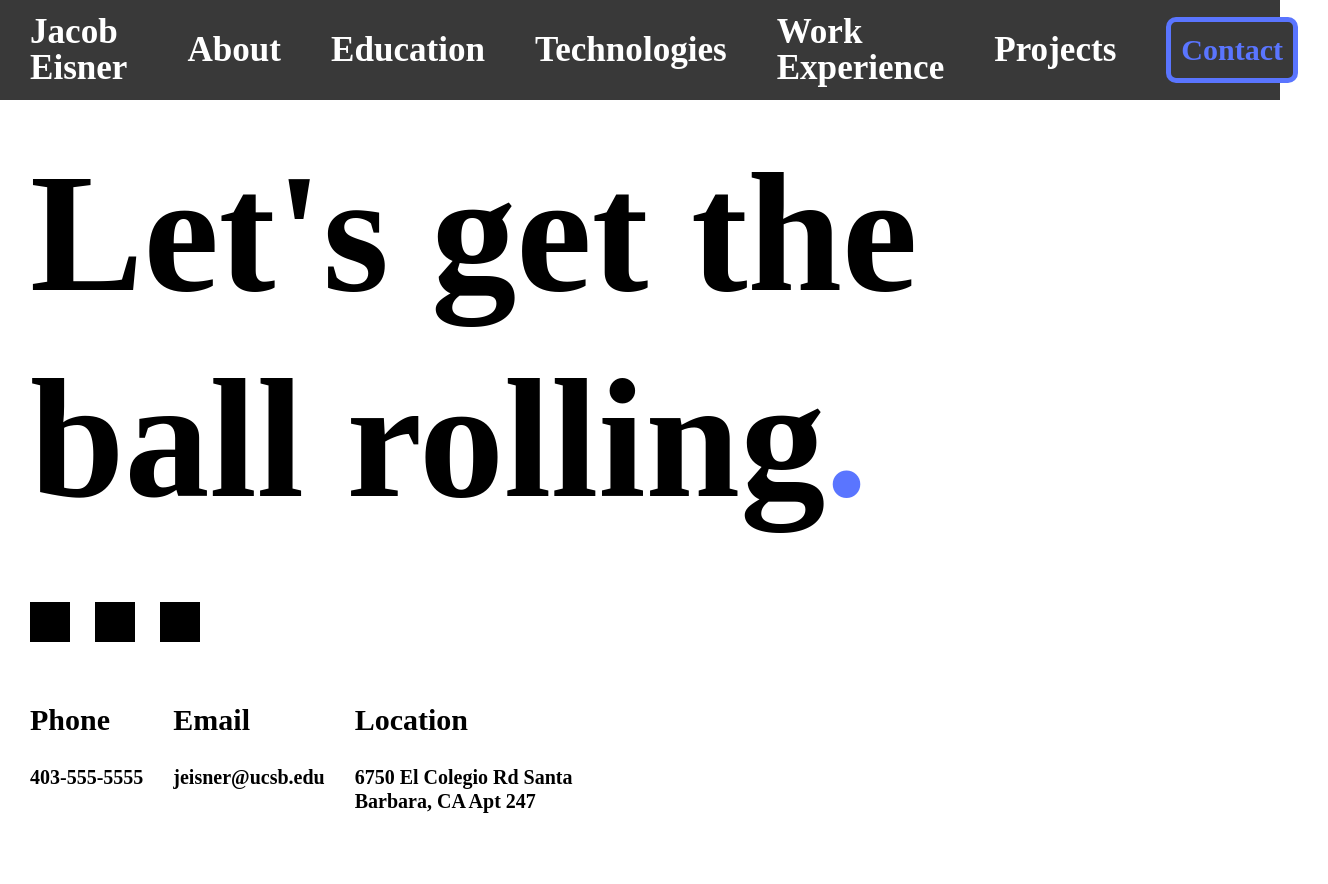
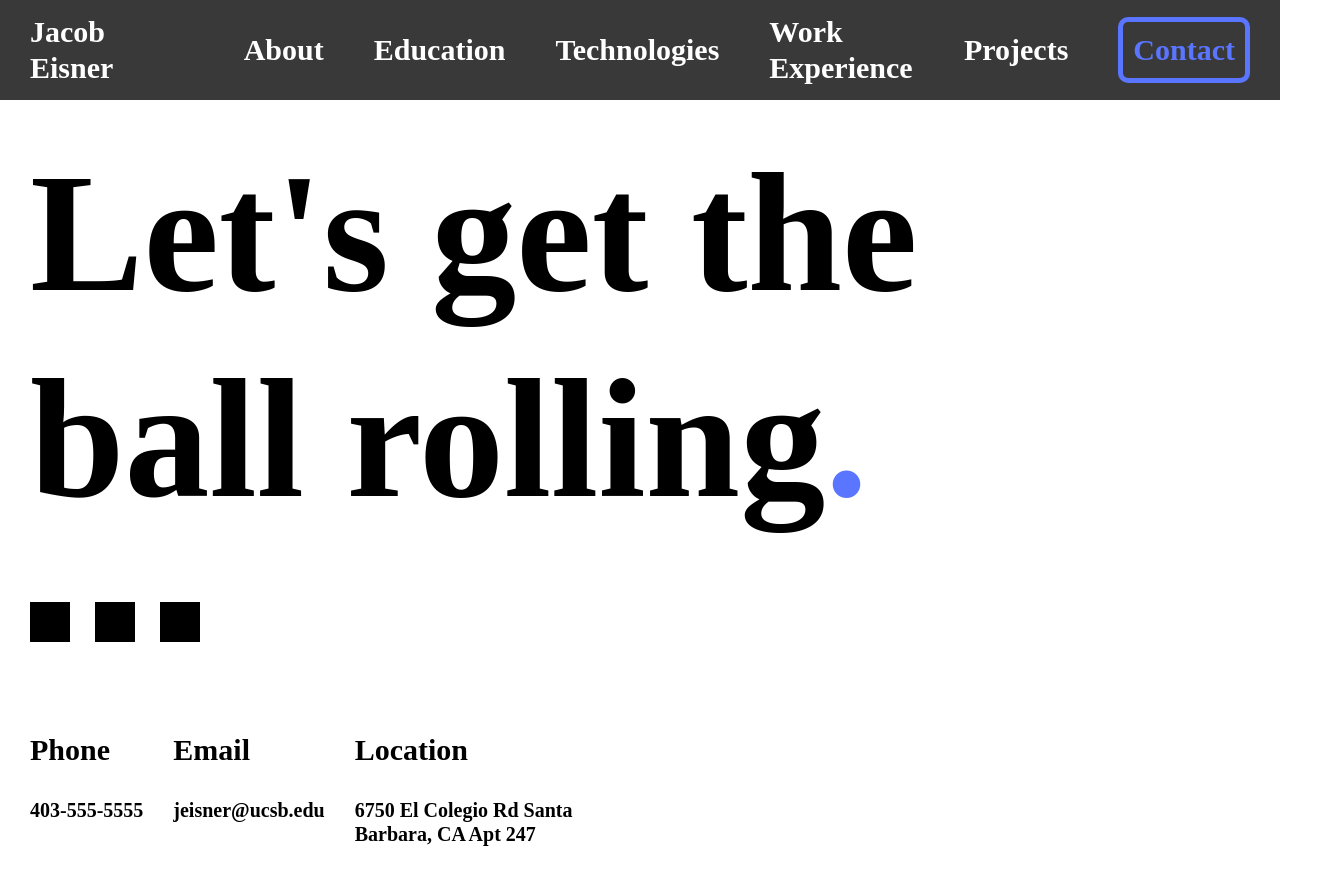
Before and after one commit to MrJacobEisner/Portfolio, a React (Create React App) app: page / in a window 1280 px wide. Shown: the top 884 px of the page, 1328 px wide, since content can reach past the window. Built offline with nearby package versions, Linux system fonts and the light colour scheme.

Commit message:
base stylesheet

```diff
--- a/src/components/ContactInfo.scss
+++ b/src/components/ContactInfo.scss
@@ -1,3 +1,5 @@
+@import "Styles.scss";
+
 .ContactInfo {
     display: flex;
     flex-direction: row;
@@ -7,22 +9,5 @@
 
     div {
         max-width: 300px;
-        h3 {
-            font-family: "Gilroy";
-            font-style: normal;
-            font-weight: 700;
-            font-size: 30px;
-            line-height: 36px;
-            margin: 0px;
-        }
-        h4 {
-            font-family: "Gilroy";
-            font-style: normal;
-            font-weight: 600;
-            font-size: 20px;
-            line-height: 24px;
-            display: flex;
-            align-items: center;
-        }
     }
 }
--- a/src/components/Header.scss
+++ b/src/components/Header.scss
@@ -1,3 +1,5 @@
+@import "Styles.scss";
+
 .Header {
     display: flex;
     flex-direction: row;
@@ -6,13 +8,8 @@
     .Logo {
         display: flex;
         align-items: center;
-        font-family: "Gilroy";
-        font-style: normal;
-        font-weight: 700;
-        font-size: 30px;
-        line-height: 36px;
+        color: #ffffff;
         padding: 30px;
-        color: #ffffff;
     }
     .Navigation {
         display: flex;
--- a/src/components/NavButton.scss
+++ b/src/components/NavButton.scss
@@ -1,3 +1,5 @@
+@import "Styles.scss";
+
 .NavButton {
     display: block;
     padding: 10px;
@@ -8,12 +10,7 @@
     border-radius: 10px;
 
     h3 {
-        font-family: "Gilroy";
-        font-style: normal;
-        font-weight: 700;
-        font-size: 30px;
-        line-height: 36px;
-        margin: 0px;
+        margin: 0;
         color: #5a75ff;
     }
 }
--- a/src/components/NavElement.scss
+++ b/src/components/NavElement.scss
@@ -1,8 +1,5 @@
+@import "Styles.scss";
+
 .NavElement {
-    font-family: "Gilroy";
-    font-style: normal;
-    font-weight: 700;
-    font-size: 30px;
-    line-height: 36px;
     color: #ffffff;
 }
--- /dev/null
+++ b/src/components/Styles.scss
@@ -0,0 +1,40 @@
+h1 {
+    font-family: "Gilroy";
+    font-weight: 700;
+    font-size: 170px;
+    line-height: 206px;
+    margin: 0px;
+}
+
+h2 {
+    font-family: "Gilroy";
+    font-weight: 700;
+    font-size: 125px;
+    line-height: 151px;
+}
+
+h3 {
+    font-family: "Gilroy";
+    font-weight: 600;
+    font-size: 30px;
+    line-height: 36px;
+}
+
+h4 {
+    font-family: "Gilroy";
+    font-weight: 600;
+    font-size: 20px;
+    line-height: 24px;
+}
+
+h5 {
+}
+
+h6 {
+}
+
+p {
+}
+
+span {
+}
--- a/src/components/Title.scss
+++ b/src/components/Title.scss
@@ -1,13 +1,7 @@
+@import "Styles.scss";
 .Title {
     padding: 30px;
     h1 {
-        font-family: "Gilroy";
-        font-style: normal;
-        font-weight: 700;
-        font-size: 170px;
-        line-height: 206px;
-        color: #000000;
-        margin: 0px;
         white-space: nowrap;
     }
     span {
@@ -18,19 +12,17 @@
         line-height: 206px;
         color: #5a75ff;
         margin: 0px;
-        animation: 1.5s cubic-bezier(0, 0, 0, 1) 0s 1 slideInFromLeft;
+        animation: 1.5s cubic-bezier(0, 0.5, 0, 1) 0s 1 slideInFromLeft;
     }
 }
 
 @keyframes slideInFromLeft {
     0% {
         opacity: 0%;
-        margin-left: 50vw;
-    }
-    90% {
-        opacity: 100%;
+        margin-left: 100vw;
     }
     100% {
         margin-left: 0px;
+        opacity: 100%;
     }
 }
```
